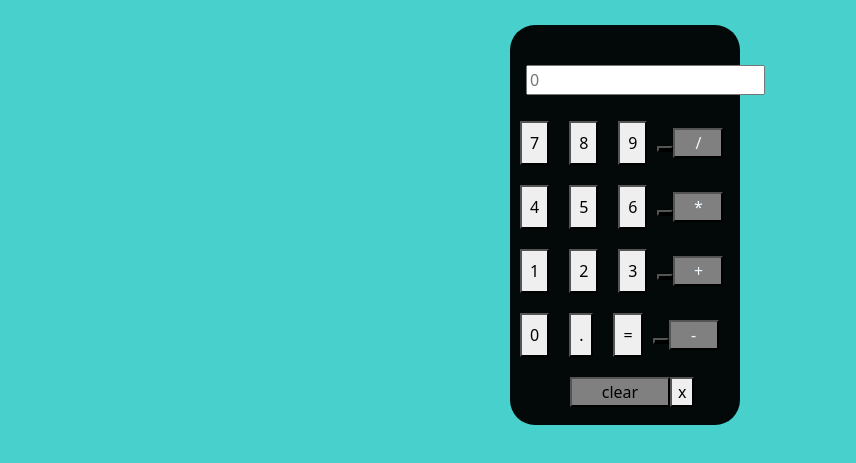
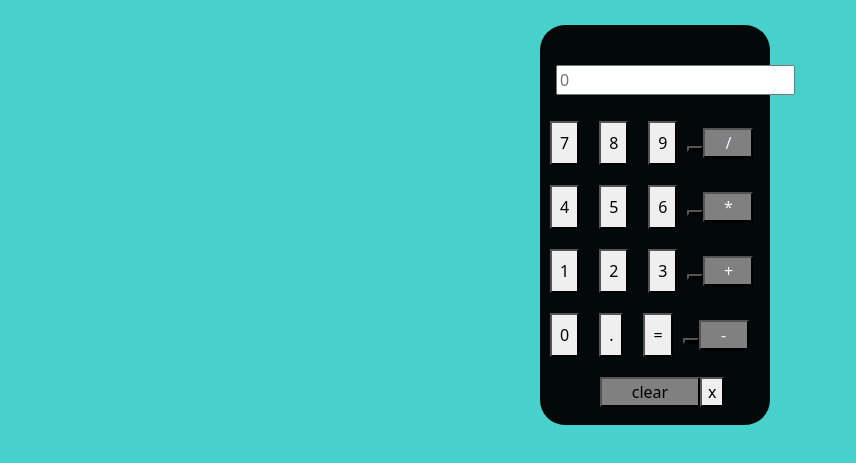
Before and after one commit to Vijeeshvariyath/calculatorproject, a plain HTML site: page index.html in a window 1280 px wide. Shown: the part 91-554 px from the top of the page, without its empty margins (0-856 px from the left). Drawn offline with nearby package versions, Linux system fonts and the light colour scheme.

Commit message:
Update style.css

```diff
--- a/style.css
+++ b/style.css
@@ -10,7 +10,7 @@ body{
     background-color: rgba(0, 0, 0, 0.959);
     width: 18%;
     height: 400px;
-    margin-left: 510px;
+    margin-left: 540px;
     border-radius: 25px ;
     margin-top: 30px;
 }
```
